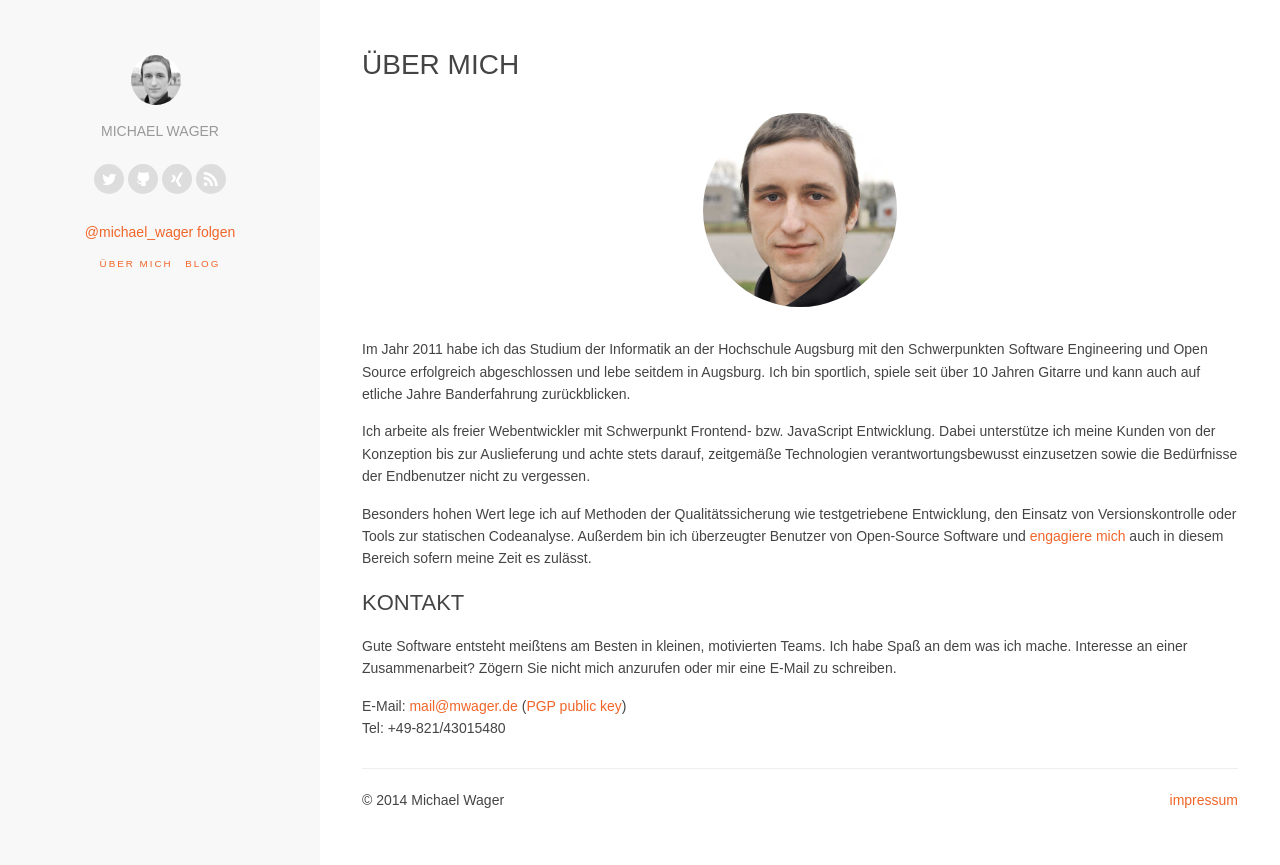
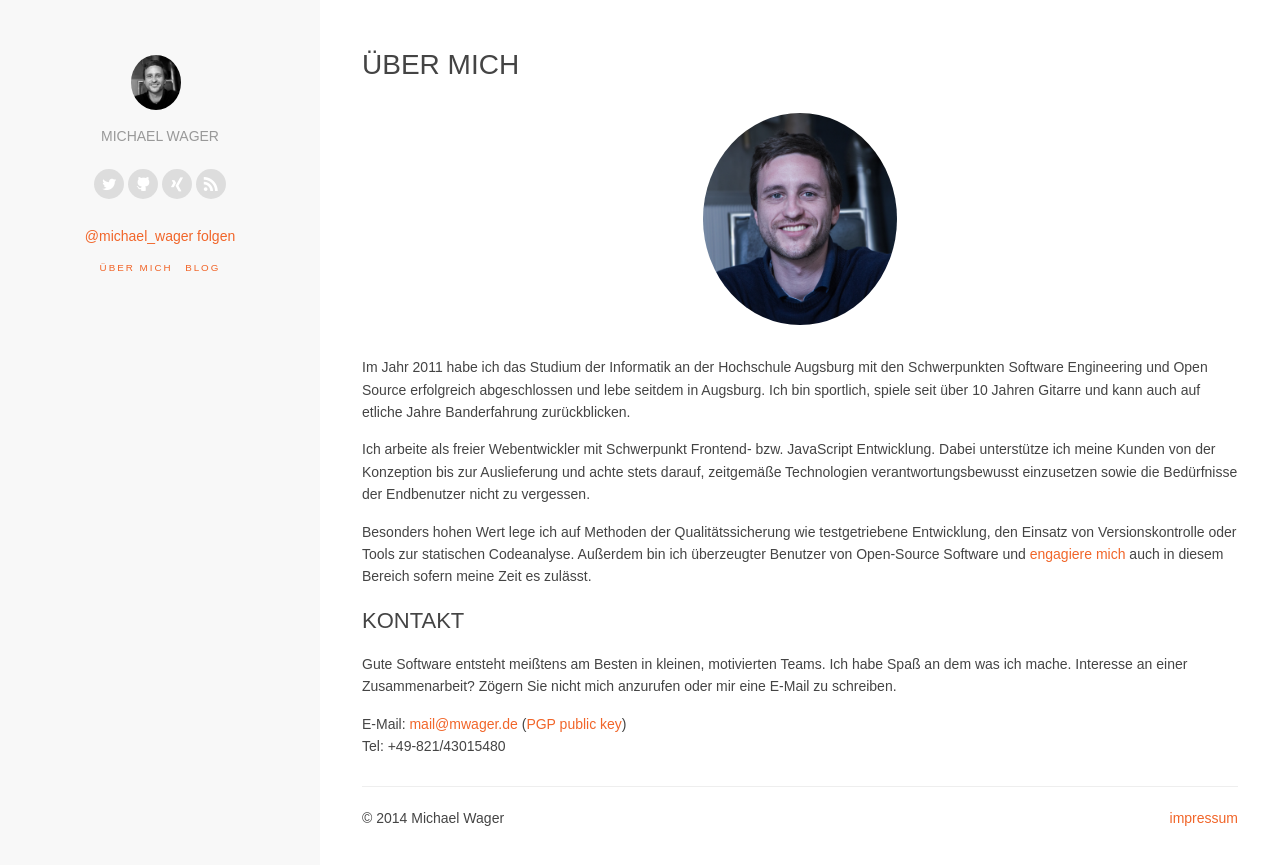
Before and after one commit to mwager/mwager.github.io, a Jekyll site: the page built from about.md, in a window 1280 px wide. Shown: the top 865 px of the page. Built offline with Jekyll 4.4.1, drawn with Linux system fonts in a browser that asks for light colours; nearby versions of some CDN libraries; comment, search, counter and statistics services are not loaded.

Commit message:
update portrait image

```diff
--- a/_includes/header.html
+++ b/_includes/header.html
@@ -2,7 +2,7 @@
     <div class="header">
         <hgroup>
             <a href="{{ site.baseurl }}/" class="main-link">
-              <img src="/images/me.png" class="selfie-main" alt="selfie">
+              <img src="/images/me.jpg" class="selfie-main" alt="selfie">
               <h1 class="brand-title">michael wager</h1>
             </a>
         </hgroup>
--- a/about.md
+++ b/about.md
@@ -4,7 +4,7 @@ title: Über mich
 permalink: /about/
 ---
 <div style="text-align:center;">
-    <img src="/images/me_color.png" class="selfie-about">
+    <img src="/images/me_color.jpg" class="selfie-about">
 </div>
 
 Im Jahr 2011 habe ich das Studium der Informatik an der Hochschule Augsburg mit den Schwerpunkten Software Engineering und Open Source erfolgreich abgeschlossen und lebe seitdem in Augsburg. Ich bin sportlich, spiele seit über 10 Jahren Gitarre und kann auch auf etliche Jahre Banderfahrung zurückblicken.
```
Also changed, not shown: images/me.jpg (added), images/me.png (deleted), images/me_color.jpg (added), images/me_color.png (deleted).
